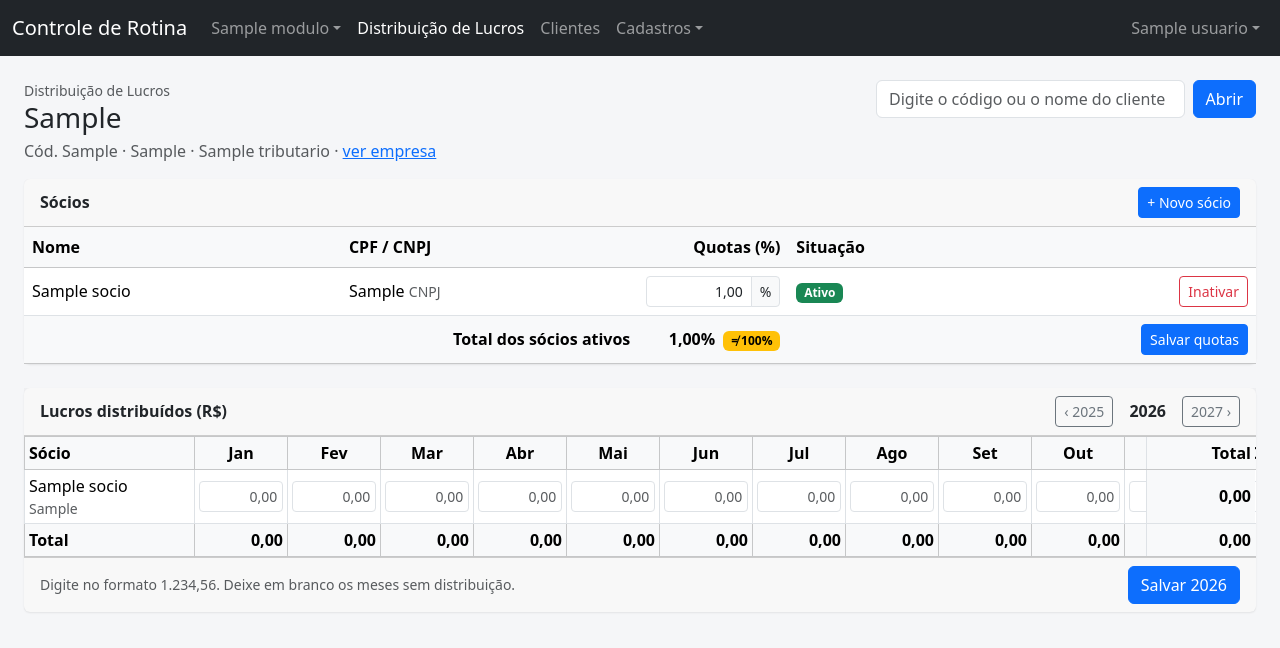
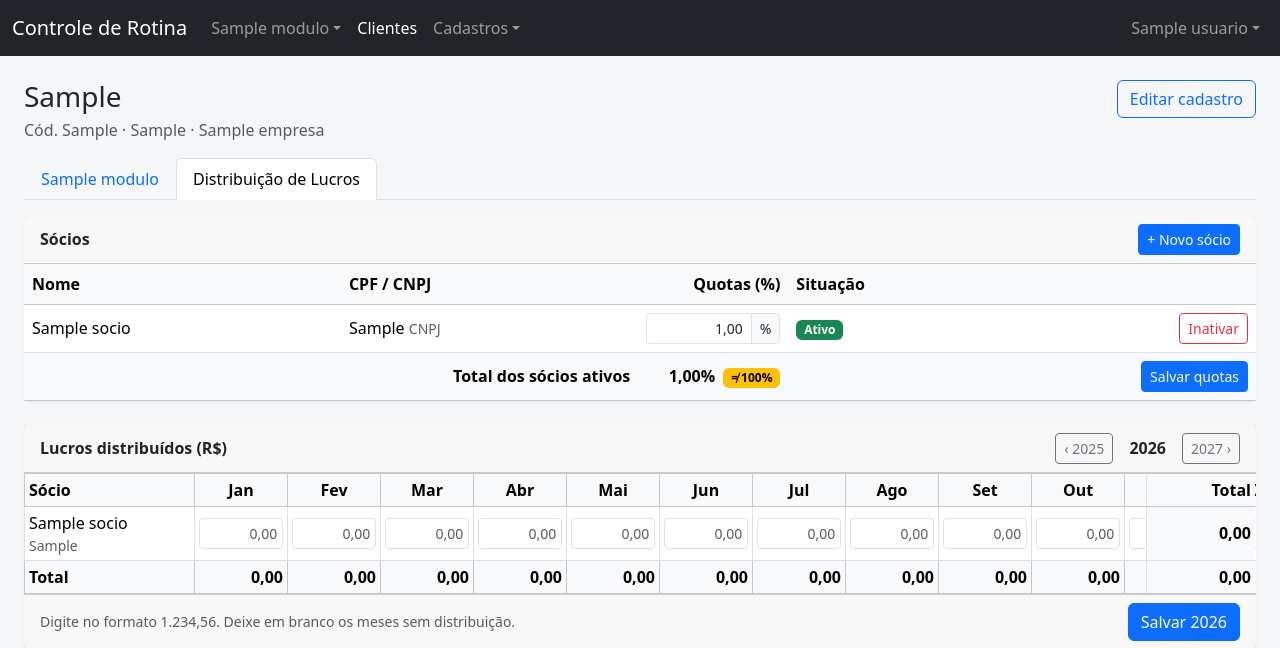
Before and after one commit to hudcarvalho/firstproject, a Flask app: page /distribuicao/1 in a window 1280 px wide. Shown: the top 648 px of the page. Run offline with Flask 3, Linux system fonts and the light colour scheme; a user stored in the database is signed in; tables that the repository leaves empty hold one stand-in row (values such as "Sample post"); parts of the project's set-up code (start-up, migrations or seed data) failed here and were passed over; some libraries are stand-ins or nearby versions.

Commit message:
Distribuição de Lucros vira aba na tela da empresa
- Sai do menu superior e passa a ser uma aba ao lado de Contábil
- Cabeçalho da empresa (nome, código, CNPJ, Editar cadastro) e abas
  compartilhados entre a tela do módulo e a de distribuição
- Remove o botão "Distribuição de lucros" e a busca de cliente da página,
  que agora se chega pela lista de clientes

Co-Authored-By: Claude Opus 5.5 <noreply@anthropic.com>
Claude-Session: https://claude.ai/code/session_011kNbr5YKcV9vwtzxqVFpDu

```diff
--- a/app/distribuicao.py
+++ b/app/distribuicao.py
@@ -119,7 +119,7 @@ def empresa(id):
     linhas, totais_mes, total_geral = _grade(empresa, ano)
     return render_template(
         "distribuicao/empresa.html", empresa=empresa, ano=ano, meses=MESES, linhas=linhas,
-        totais_mes=totais_mes, total_geral=total_geral, clientes=_clientes_para_busca(),
+        totais_mes=totais_mes, total_geral=total_geral,
         soma_quotas=_soma_quotas(empresa),
         valores_digitados=request.form if request.method == "POST" else None,
     )
--- a/app/templates/base.html
+++ b/app/templates/base.html
@@ -30,8 +30,7 @@
           </ul>
         </li>
         {% endfor %}
-        <li class="nav-item"><a class="nav-link {{ 'active' if ep.startswith('distribuicao.') }}" href="{{ url_for('distribuicao.selecionar') }}">Distribuição de Lucros</a></li>
-        <li class="nav-item"><a class="nav-link {{ 'active' if ep.startswith('main.empresa') and not mod_atual }}" href="{{ url_for('main.empresas_lista') }}">Clientes</a></li>
+        <li class="nav-item"><a class="nav-link {{ 'active' if (ep.startswith('main.empresa') and not mod_atual) or ep.startswith('distribuicao.') }}" href="{{ url_for('main.empresas_lista') }}">Clientes</a></li>
         {% if current_user.admin %}
         <li class="nav-item dropdown">
           <a class="nav-link dropdown-toggle {{ 'active' if 'regime' in ep or 'responsav' in ep or 'modulo' in ep or 'usuario' in ep or 'importar' in ep }}" href="#" data-bs-toggle="dropdown">Cadastros</a>
--- a/app/templates/distribuicao/empresa.html
+++ b/app/templates/distribuicao/empresa.html
@@ -1,15 +1,7 @@
 {% extends "base.html" %}
 {% block title %}Distribuição de Lucros · {{ empresa.nome_exibicao }}{% endblock %}
 {% block content %}
-<div class="d-flex justify-content-between align-items-start flex-wrap gap-3 mb-3">
-  <div>
-    <div class="small text-muted">Distribuição de Lucros</div>
-    <h1 class="h3 mb-1">{{ empresa.razao_social }}</h1>
-    <div class="text-muted">{% if empresa.codigo %}Cód. {{ empresa.codigo }} · {% endif %}{{ empresa.cnpj_formatado }} · {{ empresa.regime.nome }}
-      · <a href="{{ url_for('main.empresa_detalhe', id=empresa.id) }}">ver empresa</a></div>
-  </div>
-  <div style="min-width: 380px">{% with busca='' %}{% include "distribuicao/_busca.html" %}{% endwith %}</div>
-</div>
+{% with aba = 'distribuicao' %}{% include "empresas/_cabecalho.html" %}{% endwith %}
 
 {# ------------------------------------------------ Sócios #}
 <div class="card mb-4">
--- /dev/null
+++ b/app/templates/empresas/_cabecalho.html
@@ -0,0 +1,16 @@
+{# Cabeçalho da empresa com as abas: um por módulo ativo + Distribuição de Lucros.
+   Espera: empresa e aba ("modulo:<codigo>" ou "distribuicao"). #}
+<div class="d-flex justify-content-between align-items-start mb-3">
+  <div>
+    <h1 class="h3 mb-1">{{ empresa.razao_social }} {% if not empresa.ativo %}<span class="badge text-bg-secondary align-middle">Inativa</span>{% endif %}</h1>
+    <div class="text-muted">{% if empresa.codigo %}Cód. {{ empresa.codigo }} · {% endif %}{{ empresa.cnpj_formatado }}{% if empresa.nome_fantasia %} · {{ empresa.nome_fantasia }}{% endif %}</div>
+  </div>
+  <a class="btn btn-outline-primary" href="{{ url_for('main.empresa_editar', id=empresa.id) }}">Editar cadastro</a>
+</div>
+
+<ul class="nav nav-tabs mb-3">
+  {% for m in modulos_ativos %}
+  <li class="nav-item"><a class="nav-link {{ 'active' if aba == 'modulo:' ~ m.codigo }}" href="{{ url_for('main.empresa_modulo', id=empresa.id, modulo=m.codigo) }}">{{ m.nome }}</a></li>
+  {% endfor %}
+  <li class="nav-item"><a class="nav-link {{ 'active' if aba == 'distribuicao' }}" href="{{ url_for('distribuicao.empresa', id=empresa.id) }}">Distribuição de Lucros</a></li>
+</ul>
```
Also changed, not shown: app/templates/empresas/detalhe.html (+1 -16 lines), tests/test_distribuicao.py (+7 -1 lines), README.md.
